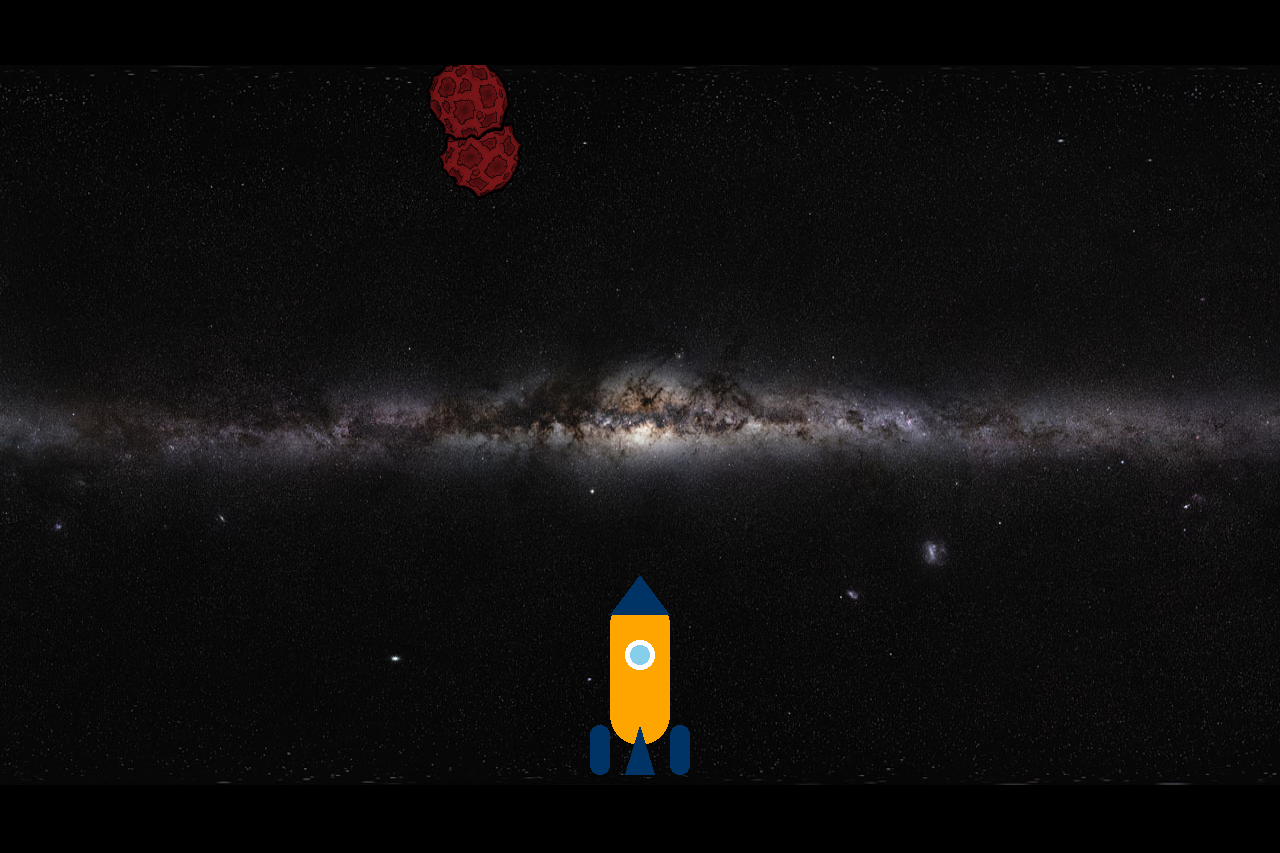
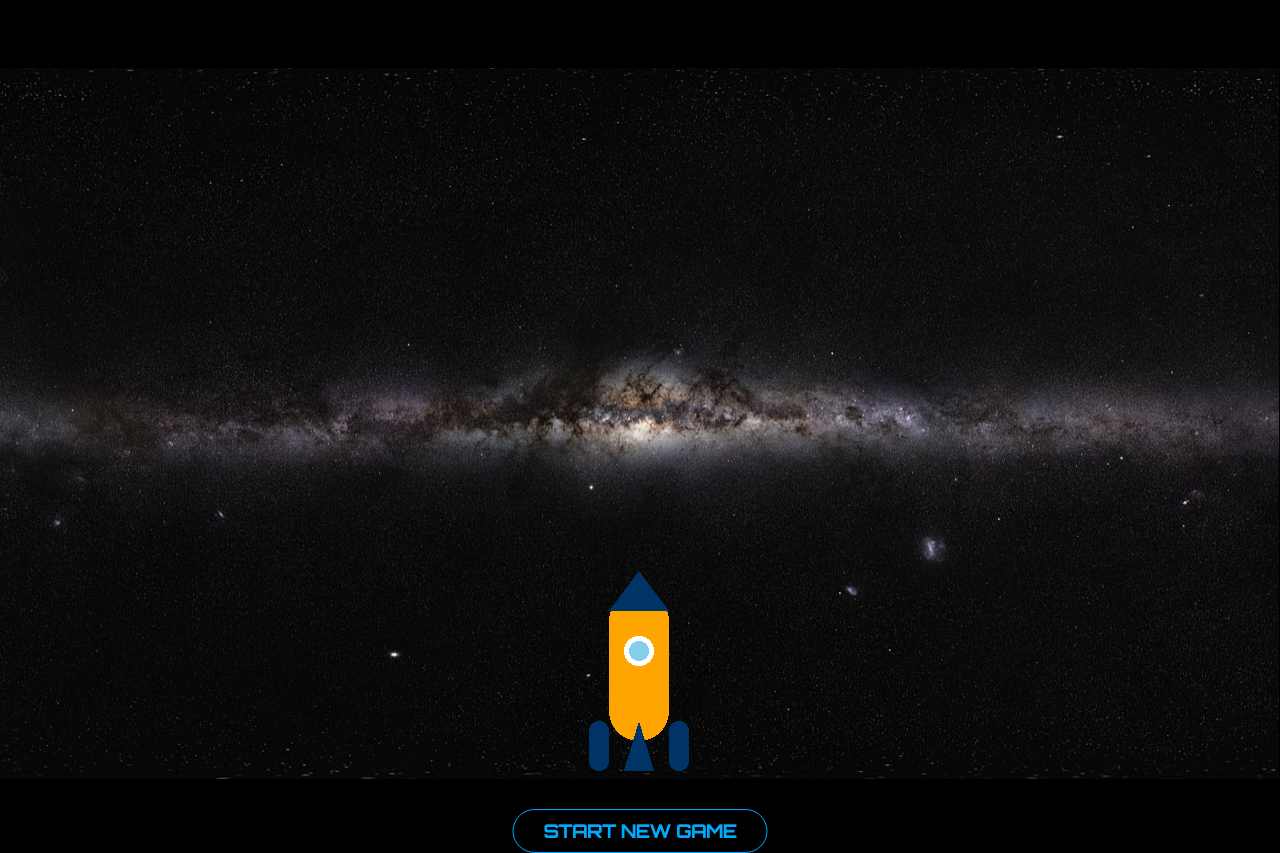
Before and after one commit to dykyys/spaceshooter, a React (Vite) app: page / in a window 1280 px wide. Before the commit the page ends 800 px from the top, so only its background shows below. Built offline with nearby package versions, Linux system fonts and the light colour scheme.

Commit message:
add component StartGame, add reexport

```diff
--- a/src/App.tsx
+++ b/src/App.tsx
@@ -1,16 +1,23 @@
-import { useEffect, useRef } from 'react';
+import { useEffect, useRef, useState } from 'react';
 import { Application, Graphics, Sprite } from 'pixi.js';
-import { createRocket } from './elements/rocket';
-import { createBullet } from './elements/bullet';
 
-import { backGround } from './elements/backGround';
-import { createAsteroid } from './elements/asteroid';
+import {
+  createBullet,
+  backGround,
+  createRocket,
+  createAsteroid,
+} from './elements';
+
+import { StartGame } from './components';
 
 function App() {
   const canvasRef = useRef<HTMLDivElement>(null);
   const asteriodIntervalId = useRef<number>(0);
+  const [play, setPlay] = useState(false);
 
   useEffect(() => {
+    if (!play) return;
+
     const app = new Application();
     const rocket = createRocket();
 
@@ -30,9 +37,10 @@ function App() {
       });
 
       const sprite = await backGround();
-
       sprite.width = app.screen.width;
       sprite.height = app.screen.height;
+
+      app.stage.addChild(sprite, rocket);
 
       if (canvasRef.current) {
         canvasRef.current.appendChild(app.canvas);
@@ -40,8 +48,6 @@ function App() {
 
       rocket.x = app.screen.width / 2;
       rocket.y = app.screen.height - 90;
-
-      app.stage.addChild(sprite, rocket);
 
       asteriodIntervalId.current = setInterval(async () => {
         if (asteroids.length === 10) {
@@ -138,13 +144,19 @@ function App() {
     return () => {
       window.removeEventListener('keydown', handleKeyDown);
       window.removeEventListener('keyup', handleKeyUp);
+      console.log('unmount');
+      app.destroy(true, { children: true });
     };
-  }, []);
+  }, [play]);
 
   return (
     <>
       <p>10/10</p>
-      <div ref={canvasRef} />
+      {play ? (
+        <div ref={canvasRef} />
+      ) : (
+        <StartGame onClick={() => setPlay(true)} />
+      )}
     </>
   );
 }
--- /dev/null
+++ b/src/components/StartGame/StartGame.module.css
@@ -0,0 +1,33 @@
+@import url('https://fonts.googleapis.com/css2?family=Orbitron:wght@500&display=swap');
+.box {
+  position: relative;
+}
+
+.startBtn {
+  position: absolute;
+  bottom: -70px;
+  left: 50%;
+  transform: translateX(-50%);
+
+  display: inline-block;
+  padding: 10px 30px;
+
+  font-family: 'Orbitron', sans-serif;
+  font-size: 18px;
+  font-weight: bold;
+  color: var(--color-blue);
+  text-align: center;
+  text-transform: uppercase;
+  text-decoration: none;
+  background-color: transparent;
+  border: 1px solid var(--color-blue);
+  border-radius: 25px;
+  cursor: pointer;
+  transition: var(--animation-cubicBezier);
+
+  &:hover,
+  &:focus {
+    background-color: var(--color-blue);
+    color: var(--color-dark);
+  }
+}
--- /dev/null
+++ b/src/components/StartGame/StartGame.tsx
@@ -0,0 +1,16 @@
+import s from './StartGame.module.css';
+import { IStartGame } from './StartGame.types';
+
+import startGame from '../../images/startGame.png';
+
+export const StartGame = ({ onClick }: IStartGame) => {
+  return (
+    <div className={s.box}>
+      <img src={startGame} alt="start game" />
+
+      <button className={s.startBtn} onClick={onClick}>
+        START NEW GAME
+      </button>
+    </div>
+  );
+};
--- /dev/null
+++ b/src/components/StartGame/StartGame.types.ts
@@ -0,0 +1,3 @@
+export interface IStartGame {
+  onClick: () => void;
+}
--- /dev/null
+++ b/src/components/index.ts
@@ -0,0 +1 @@
+export * from './StartGame/StartGame';
--- a/src/elements/asteroid.ts
+++ b/src/elements/asteroid.ts
@@ -6,7 +6,7 @@ export const createAsteroid = async () => {
 
   const sprite = new Sprite(texture);
   sprite.anchor.set(0.5);
-  sprite.x = Math.floor(Math.random() * 1200);
+  sprite.x = Math.floor(Math.random() * 1170);
   sprite.y = 0;
   sprite.scale = 0.1;
   return sprite;
--- /dev/null
+++ b/src/elements/index.ts
@@ -0,0 +1,4 @@
+export * from './asteroid';
+export * from './backGround';
+export * from './bullet';
+export * from './rocket';
--- a/src/main.tsx
+++ b/src/main.tsx
@@ -1,10 +1,10 @@
-// import { StrictMode } from 'react';
+import { StrictMode } from 'react';
 import { createRoot } from 'react-dom/client';
-import './index.css';
+import './styles/index.css';
 import App from './App.tsx';
 
 createRoot(document.getElementById('root')!).render(
-  // <StrictMode>
-  <App />
-  // </StrictMode>
+  <StrictMode>
+    <App />
+  </StrictMode>
 );
--- a/src/index.css
+++ b/src/styles/index.css
@@ -1,3 +1,4 @@
+@import './variables.css';
 body {
   display: flex;
   align-items: center;
--- /dev/null
+++ b/src/styles/variables.css
@@ -0,0 +1,18 @@
+:root {
+  /*colors*/
+  --color-blue: #00aaff;
+  --color-dark: #212121;
+
+  /*font*/
+  --font-medium: 18px;
+  --font-large: 22px;
+  --font-small: 14px;
+
+  /*shadow*/
+  --shadow-regular: 0px 4px 10px 4px #9e9e9e;
+  --shadow-medium: 0 9px 47px 11px rgba(51, 51, 51, 0.18);
+  --shadow-small: 0 5px 7px -1px rgba(51, 51, 51, 0.23);
+
+  /*animation*/
+  --animation-cubicBezier: 0.25s cubic-bezier(0.7, 0.98, 0.86, 0.98);
+}
```
Also changed, not shown: src/images/startGame.png (added).
